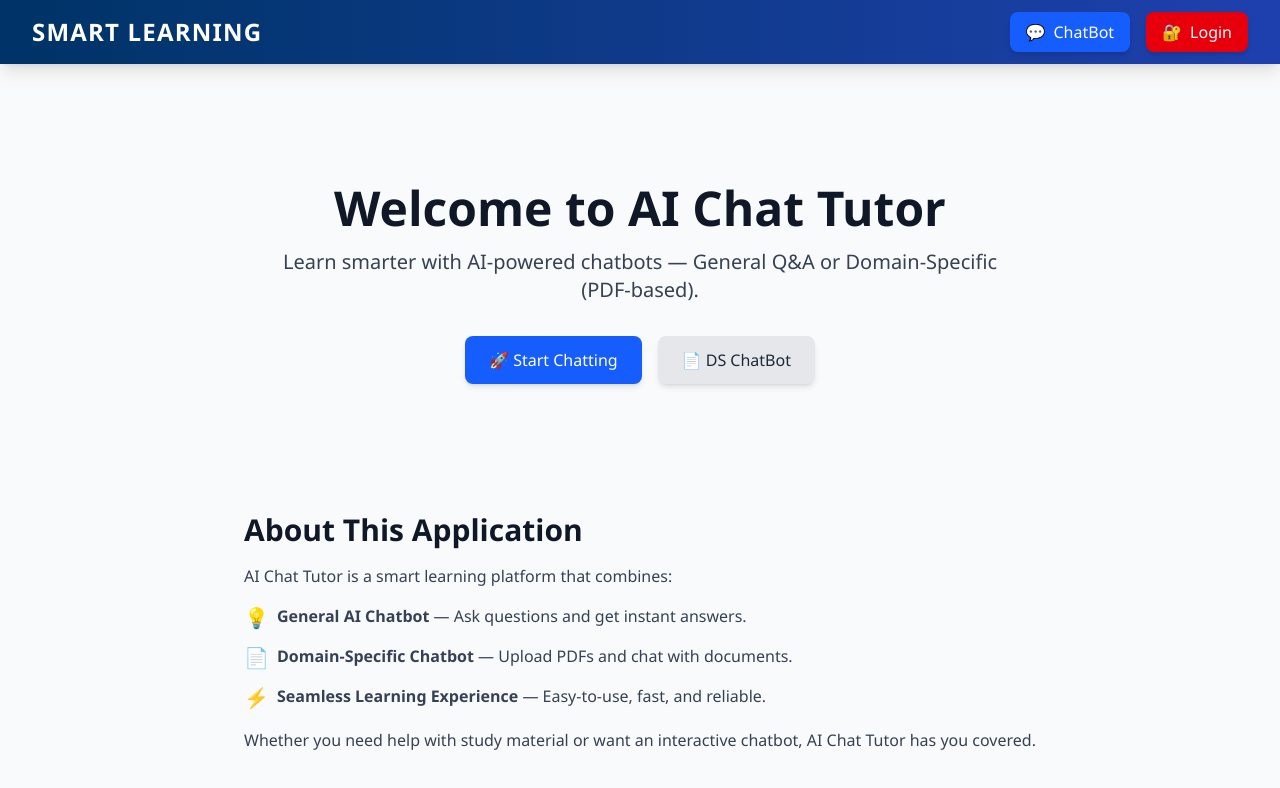
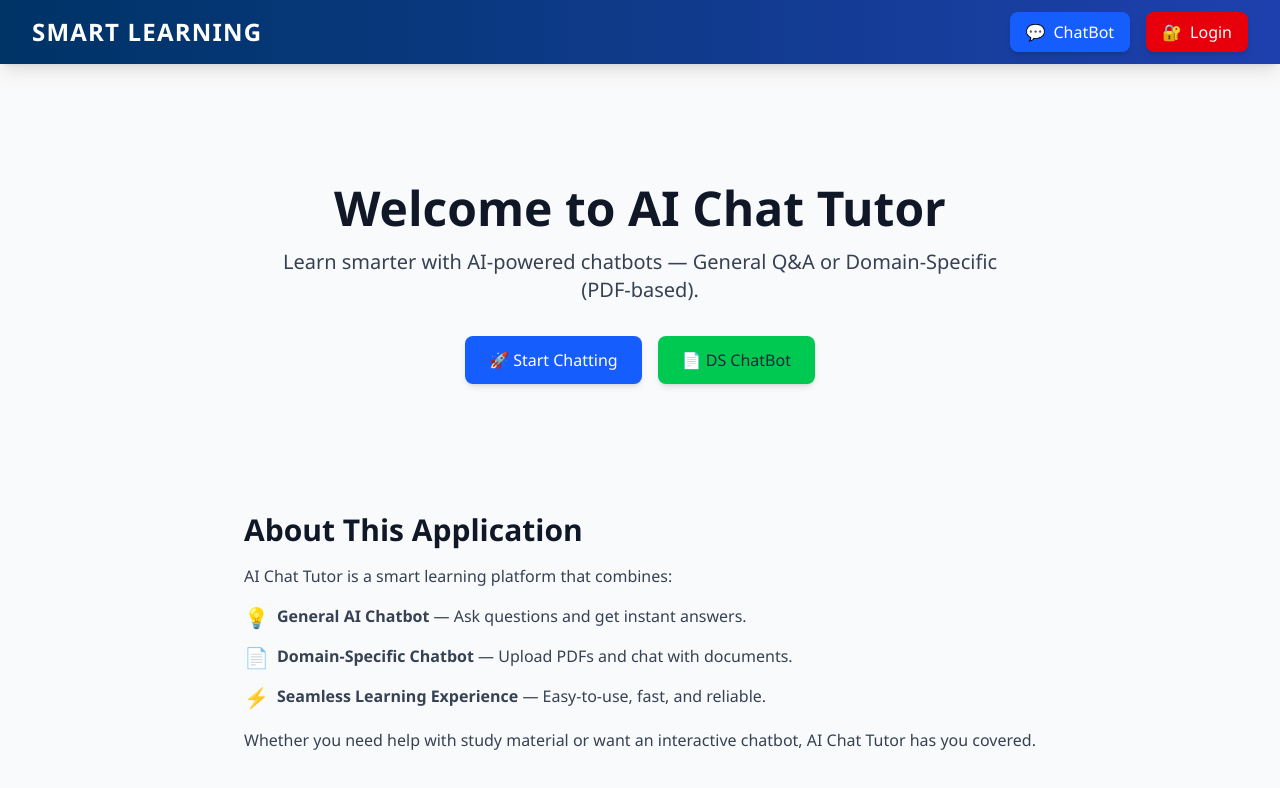
Before and after one commit to jammusaikiran/aitutor, a React (Vite) app in the folder frontend/: page / in a window 1280 px wide. Shown: the top 788 px of the page. Built offline with nearby package versions, Linux system fonts and the light colour scheme.

Commit message:
added color in DSC

```diff
--- a/frontend/src/components/Home.jsx
+++ b/frontend/src/components/Home.jsx
@@ -23,7 +23,7 @@ const Home = () => {
           </button>
           <button
             onClick={() => navigate("/dsc-chat")}
-            className="bg-gray-200 text-gray-800 px-6 py-3 rounded-lg shadow-md hover:bg-gray-300 transition transform hover:scale-105"
+            className="bg-green-500 text-gray-800 px-6 py-3 rounded-lg shadow-md hover:bg-gray-300 transition transform hover:scale-105"
           >
             📄 DS ChatBot
           </button>
```
